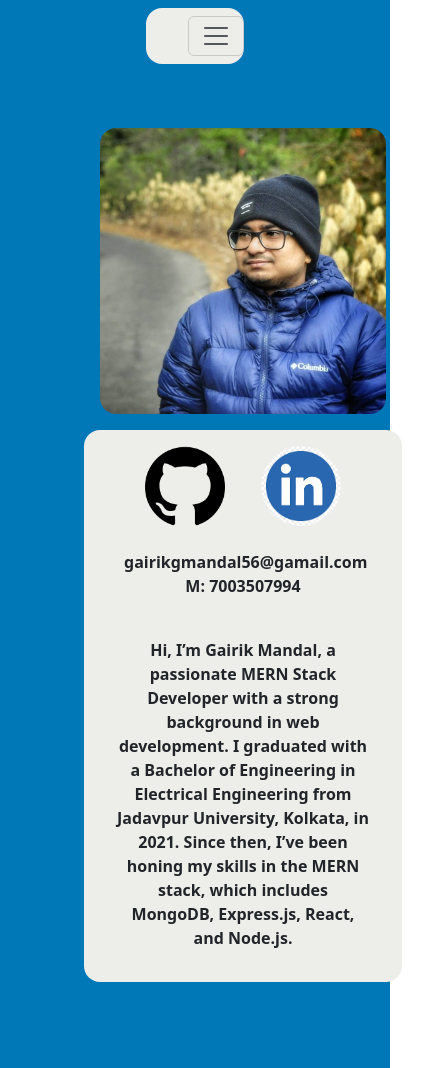
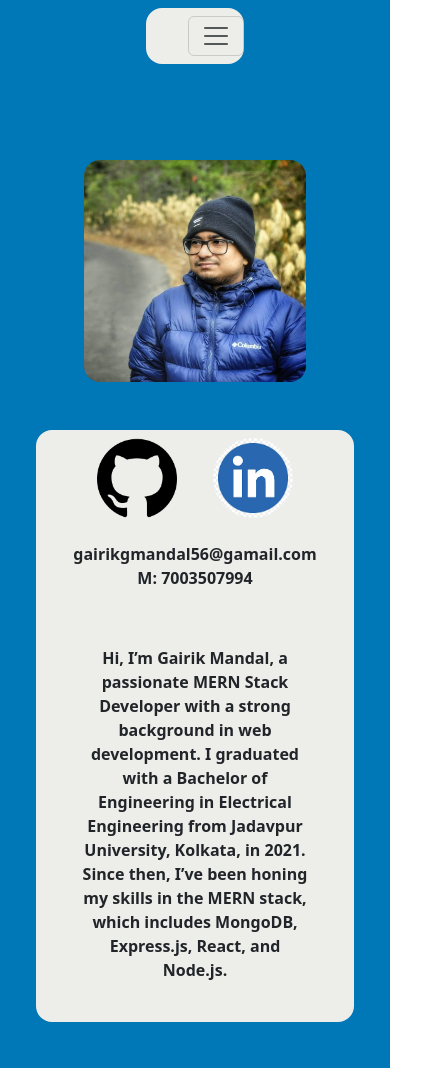
Before and after one commit to gairik99/portFolio, a plain HTML site: page index.html in a window 390 px wide. Shown: the top 1068 px of the page, 430 px wide, since content can reach past the window. Drawn offline with nearby package versions, Linux system fonts and the light colour scheme.

Commit message:
responsive

```diff
--- a/index.html
+++ b/index.html
@@ -14,7 +14,7 @@
 
 <body>
   <header class="container-fluid p-2 ">
-    <nav class="navbar navbar-expand-lg">
+    <nav class="navbar navbar-expand-lg mb-5">
       <img src="" alt="" />
       <button class="navbar-toggler" type="button" data-bs-toggle="collapse" data-bs-target="#navbarNavAltMarkup"
         aria-controls="navbarNavAltMarkup" aria-expanded="false" aria-label="Toggle navigation">
@@ -29,14 +29,14 @@
       </div>
       </div>
     </nav>
-    <div class="container m-5 text">
+    <div class="container text-center mt-4">
       <div class="row m-3 text-center justify-content-between">
-        <div class="col-12 col-md p-3 m-auto ">
+        <div class="col-12 col-md p-5 m-auto ">
           <img src="public/images/profile.jpg" class="rounded1" id="pic" alt="img">
         </div>
 
 
-        <div class="col-12 col-md p-3 offset-md-3" id="des">
+        <div class="col-12 col-md p-2 offset-md-3 ml-0" id="des">
           <a href="https://github.com/gairik99" target="_blank" class="p-3"><img src="public/images/github.png" class="git2"
               alt="github"></a>
           <a href="https://www.linkedin.com/in/gairik-mandal-a38aa0171/" target="_blank" class="p-3"><img
@@ -46,7 +46,7 @@
           <br>
           <span class="col p-3 m-2 "><strong>M: 7003507994</strong></span>
           <br><br>
-          <p class="p-2 m-2">
+          <p class="p-2 m-4">
             <strong>
               Hi, I’m <b>Gairik Mandal</b>, a passionate MERN Stack Developer with a strong background in web
               development. I graduated with a Bachelor of Engineering in Electrical Engineering from Jadavpur
@@ -228,11 +228,11 @@
     </section>
   </main>
   <footer >
-    <div class="footer-container">
+    <div class="footer-container flex flex-col text-center">
       <span class="ml-5 p-5">&copy; 2024 GAIRIK MANDAL | All Rights Reserved</span>
       <br><br>
-      <span class="ml-5 p-5">Email:gairikgmandal90@gmail.com</span>
-      <span class="ml-5 p-5">Ph:7003507994</span>
+      <span class="ml-5 p-5">Email: gairikgmandal90@gmail.com</span>
+      <span class="ml-5 p-5">Ph: 7003507994</span>
     </div>
   </footer>
   <script src="https://cdn.jsdelivr.net/npm/bootstrap@5.3.3/dist/js/bootstrap.bundle.min.js"
```
